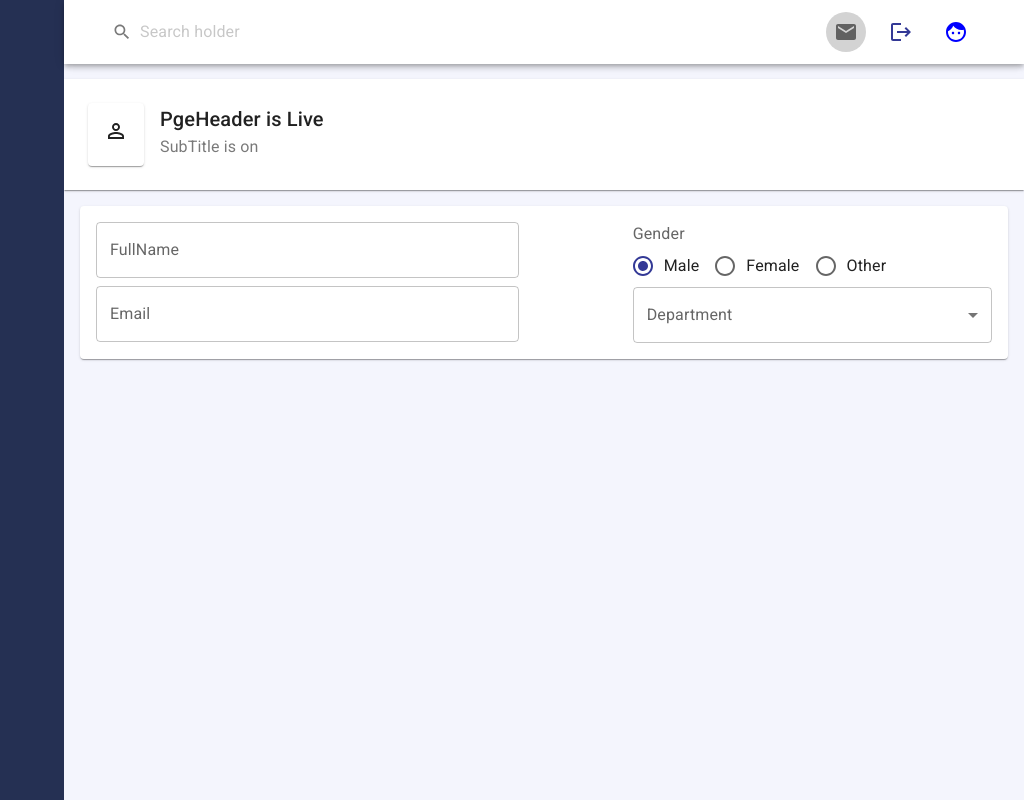
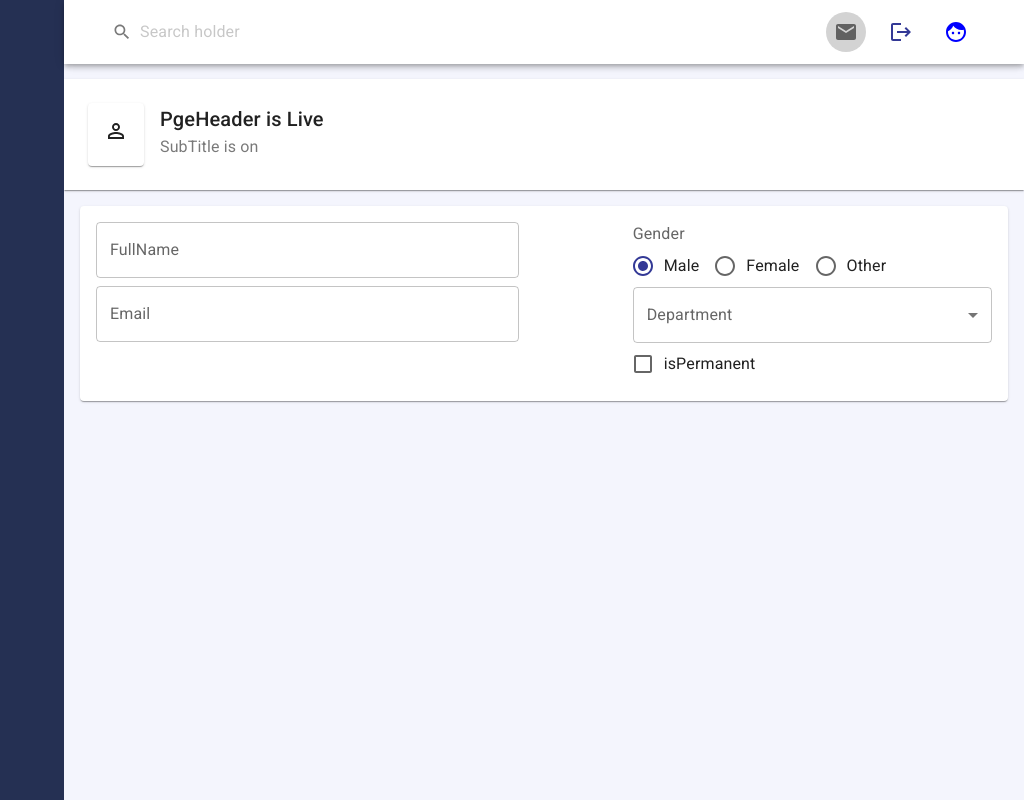
Before and after one commit to mehedihasan-swe/Reactjsweb, a React (Create React App) app in the folder admindashboard/: page / in a window 1280 px wide. Shown: the whole page, without its empty margins (256-1280 px from the left). Built offline with nearby package versions, Linux system fonts and the light colour scheme.

Commit message:
[Style][Feat] Added Checkbox functionality

```diff
--- /dev/null
+++ b/admindashboard/src/controls/CheckBox.js
@@ -0,0 +1,21 @@
+import { Checkbox as MuiCheckbox, FormControl, FormControlLabel } from '@mui/material'
+import React from 'react'
+
+export default function CheckBox(props) {
+    const {name, label, value, onChange}=props
+    const etarget=(name,value)=>({
+        target:{
+            name,value
+        }
+    })
+  return (
+    <>
+       <FormControl>
+            <FormControlLabel
+                control={<MuiCheckbox checked={value} name={name} onChange={e=>onChange(etarget(name, e.target.checked))}/>}
+                label={label}
+            />
+        </FormControl>
+    </>
+  )
+}
--- a/admindashboard/src/controls/control/Control.js
+++ b/admindashboard/src/controls/control/Control.js
@@ -1,3 +1,4 @@
+import CheckBox from "../CheckBox";
 import Input from "../Input";
 import RadioGroups from "../RadioGroups";
 import Selects from "../Selects";
@@ -5,5 +6,6 @@ import Selects from "../Selects";
 export const Control={
     Input,
     RadioGroups,
-    Selects
+    Selects,
+    CheckBox
 }
--- a/admindashboard/src/pages/Employees/EmployeeForm.js
+++ b/admindashboard/src/pages/Employees/EmployeeForm.js
@@ -77,8 +77,13 @@ export default function EmployeeForm() {
                             value={values.department}
                             onChange={handleInput}
                             options={EmployeeServices.getDepartments()}
+                            />
+                            <Control.CheckBox
+                            name="isPermanent"
+                            label="isPermanent"
+                            value={values.isPermanent}
+                            onChange={handleInput} />
 
-                            />
                         </Grid2>
                     </Grid2>
                 </Box>
```
